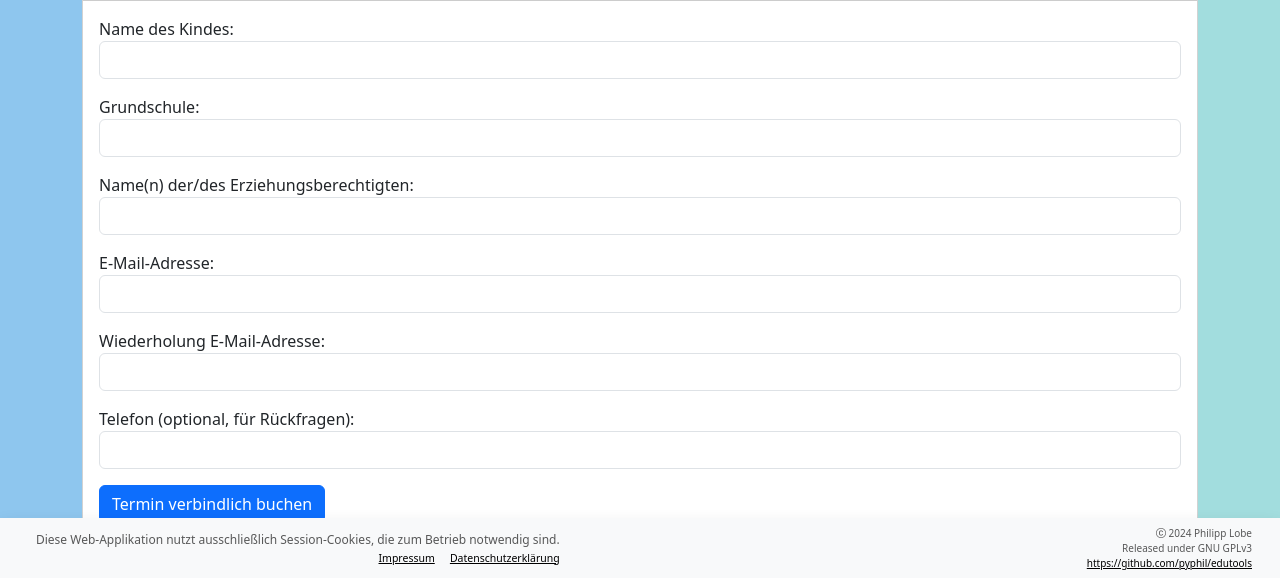
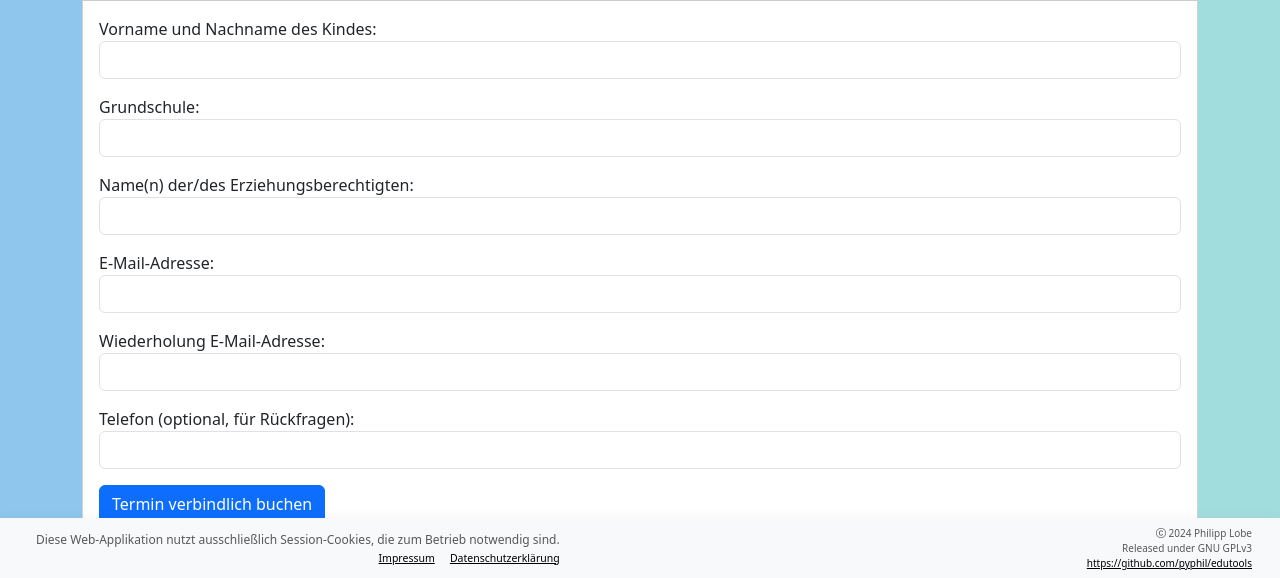
Before and after one commit to pyphil/edutools, a Django app: template appointment/templates/book_appointment.html in a window 1280 px wide. Shown: the part 221-799 px from the top of the page. Run offline with Django 3.2, Linux system fonts and the light colour scheme; the template is opened without the code that fills it: values that come from a table or form of the project are taken from there, others are empty; some libraries are stand-ins or nearby versions.

Commit message:
text changes

```diff
--- a/appointment/forms.py
+++ b/appointment/forms.py
@@ -14,7 +14,7 @@ class AppointmentForm(forms.ModelForm):
             'phone',
         ]
         labels = {
-            'student_name': 'Name des Kindes',
+            'student_name': 'Vorname und Nachname des Kindes',
             'primary_school': 'Grundschule',
             'parents_name': 'Name(n) der/des Erziehungsberechtigten',
             'email': 'E-Mail-Adresse',
--- a/appointment/templates/appointment.html
+++ b/appointment/templates/appointment.html
@@ -37,7 +37,7 @@
         <div id="collapse_{{ forloop.counter }}" class="accordion-collapse collapse" data-bs-parent="#appointment_{{ forloop.counter }}">
           <div class="accordion-body">
             {% if not date.1 %}
-            - Es sind aktuell keine Termine verfügbar -
+            - Für diesen Tag sind keine Termine mehr verfügbar -
             {% endif %}
               {% for item in date.1 %}
               <a href="{% url 'book_appointment' item.id %}" class="btn btn-primary mb-2" type="button" style="width: 100px;">{{ item.time }}</a>
```
